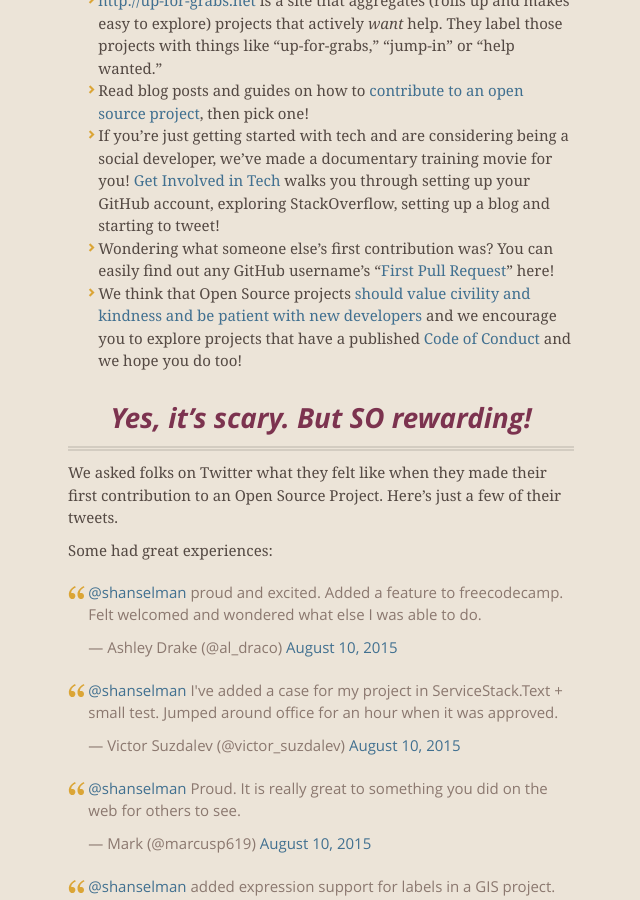
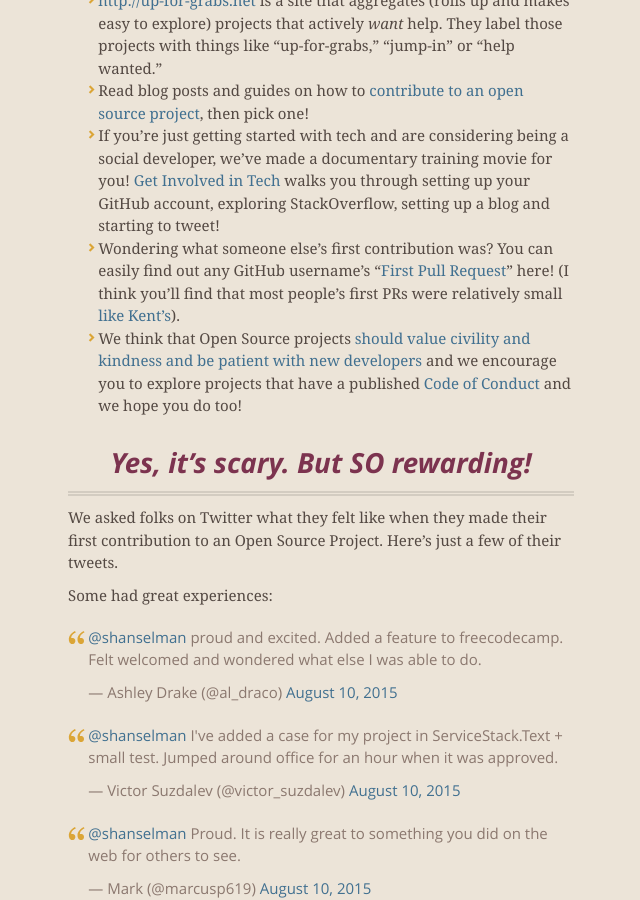
Before and after one commit to shanselman/firsttimersonly, a Jekyll site: the page built from index.md, in a window 1280 px wide and 900 px high, scrolled down 535 px. Shown: the whole window, without its empty margins (319-959 px from the left). Built offline with Jekyll 4.4.1, drawn with Linux system fonts in a browser that asks for light colours; nearby versions of some CDN libraries; Markdown is read by kramdown in place of the engine named in the settings; comment, search, counter and statistics services are not loaded.

Commit message:
Add "most people's first PRs were small"
Still not totally solid on whether I like having a link to my own, but I thought I'd through it in and see what you think @shanselman

```diff
--- a/index.md
+++ b/index.md
@@ -11,7 +11,7 @@ If you have never contributed to an open source project before and you're just g
 * [http://up-for-grabs.net](http://up-for-grabs.net) is a site that aggregates (rolls up and makes easy to explore) projects that actively *want* help. They label those projects with things like "up-for-grabs," "jump-in" or "help wanted."
 * Read blog posts and guides on how to [contribute to an open source project](http://www.hanselman.com/blog/GetInvolvedInOpenSourceTodayHowToContributeAPatchToAGitHubHostedOpenSourceProjectLikeCode52.aspx), then pick one!
 * If you're just getting started with tech and are considering being a social developer, we've made a documentary training movie for you! [Get Involved in Tech](http://www.getinvolvedintech.com) walks you through setting up your GitHub account, exploring StackOverflow, setting up a blog and starting to tweet!
-* Wondering what someone else's first contribution was? You can easily find out any GitHub username's "[First Pull Request](http://firstpr.me/)" here!
+* Wondering what someone else's first contribution was? You can easily find out any GitHub username's "[First Pull Request](http://firstpr.me/)" here! (I think you'll find that most people's first PRs were relatively small [like Kent's](http://firstpr.me/#kentcdodds)).
 * We think that Open Source projects [should value civility and kindness and be patient with new developers](http://www.hanselman.com/blog/BringKindnessBackToOpenSource.aspx) and we encourage you to explore projects that have a published [Code of Conduct](http://contributor-covenant.org/) and we hope you do too!
 
 ### Yes, it's scary. But SO rewarding!
```
